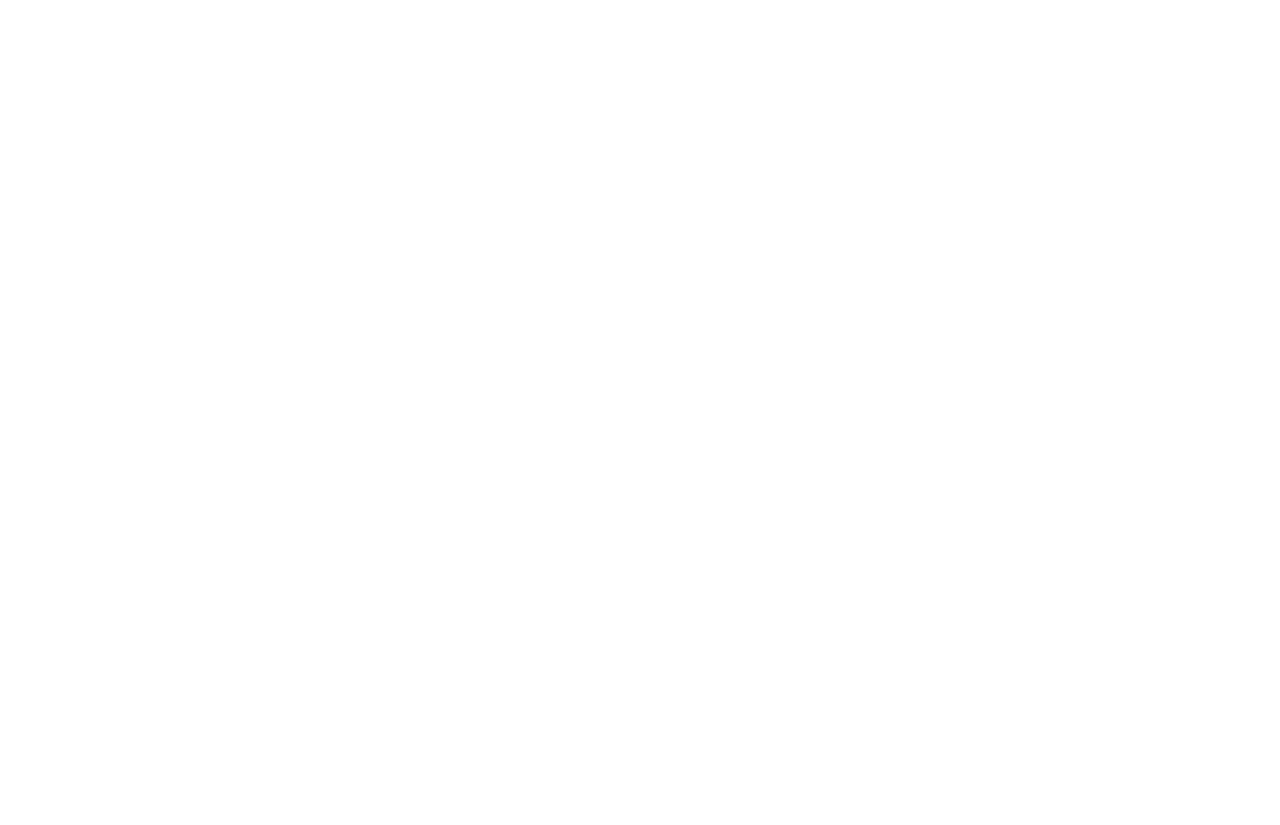
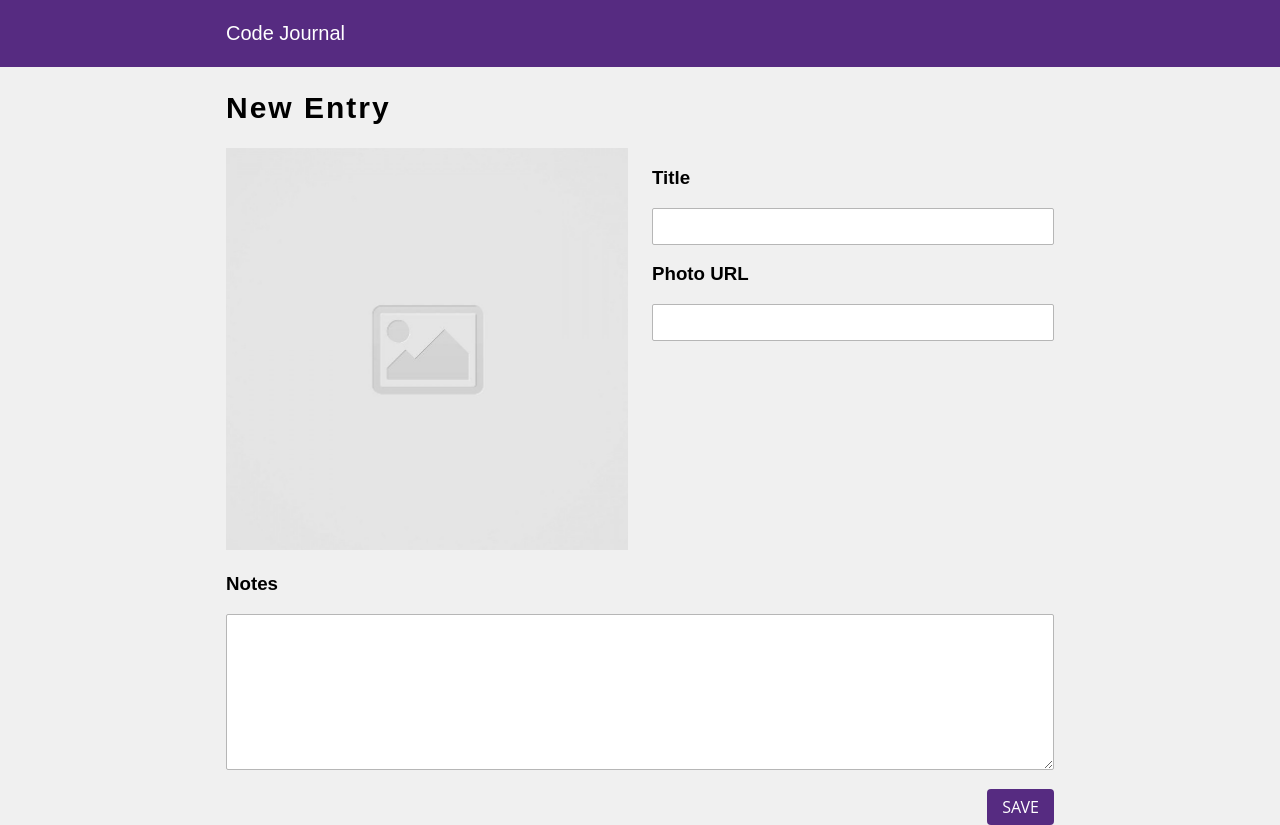
Before and after one commit to louiewhitz/code-journal, a website: page index.html in a window 1280 px wide. Before the commit the page ends 800 px from the top, so only its background shows below. Drawn offline with Linux system fonts and the light colour scheme.

Commit message:
Completed the html and css for the entry-form page

```diff
--- a/css/styles.css
+++ b/css/styles.css
@@ -0,0 +1,64 @@
+body {
+  font-family: "Proza Libre", sans-serif;
+  font-style: normal;
+  font-weight: 600;
+  background-color: #f0f0f0;
+}
+
+.header-container {
+  width: 100vw;
+  background-color: #562b81;
+}
+
+#head-h3 {
+  font-family: "Proza Libre", sans-serif;
+  font-style: normal;
+  font-weight: 400;
+  font-size: 20px;
+  line-height: 27px;
+  color: #fff;
+}
+
+.column-full > h1 {
+  font-style: normal;
+  font-weight: 600;
+  font-size: 30px;
+  line-height: 41px;
+  letter-spacing: 2px;
+}
+
+.object-fit {
+  object-fit: contain;
+}
+
+img {
+  width: 100%;
+}
+
+input {
+  padding: 10px;
+}
+
+input,
+textarea {
+  width: 100%;
+  border: 1px solid #b6b6b6;
+  border-radius: 2px;
+}
+
+.align-right {
+  text-align: right;
+}
+
+.button {
+  background-color: #562b81;
+  color: white;
+  padding: 7px 15px;
+  border-radius: 4px;
+  border-style: none;
+  margin-top: 15px;
+  font-family: "Open Sans", sans-serif;
+  font-style: normal;
+  font-weight: 400;
+  font-size: 16px;
+}
--- a/index.html
+++ b/index.html
@@ -1,24 +1,58 @@
 <!DOCTYPE html>
 <html lang="en">
+
 <head>
   <meta charset="UTF-8">
   <meta name="viewport" content="width=device-width, initial-scale=1.0">
   <title>Code Journal</title>
   <link rel="icon" href="images/favicon.ico">
-  <link
-    rel="stylesheet"
-    href="https://cdnjs.cloudflare.com/ajax/libs/font-awesome/6.0.0/css/all.min.css"
+  <link rel="stylesheet" href="https://cdnjs.cloudflare.com/ajax/libs/font-awesome/6.0.0/css/all.min.css"
     integrity="sha512-9usAa10IRO0HhonpyAIVpjrylPvoDwiPUiKdWk5t3PyolY1cOd4DSE0Ga+ri4AuTroPR5aQvXU9xC6qOPnzFeg=="
-    crossorigin="anonymous"
-    referrerpolicy="no-referrer" />
+    crossorigin="anonymous" referrerpolicy="no-referrer" />
   <link rel="stylesheet" href="css/reset.css">
   <link rel="stylesheet" href="css/layout.css">
   <link rel="stylesheet" href="css/styles.css">
 </head>
 <body>
-  <header>
+  <header class="header-container">
+    <div class="container">
+      <div class="row">
+        <div class="column-full">
+          <h3 id="head-h3">Code Journal</h3>
+        </div>
+      </div>
+    </div>
   </header>
   <main>
+    <div class="view" data-view="entry-form">
+      <form class="container" id="form">
+        <div class="row">
+          <div class="column-full">
+            <h1>New Entry</h1>
+          </div>
+        </div>
+        <div class="row">
+          <div class="column-half">
+            <img src="/images/placeholder-image-square.jpg" alt="placeholder" class="object-fit" id="placeholder" />
+          </div>
+          <div class="column-half">
+            <h3><label for="title">Title</label></h3>
+            <input type="text" required name="title" id="title" />
+            <h3><label for="photo-url">Photo URL</label></h3>
+            <input type="text" name="photo" class="photo-url" id="photo" required />
+          </div>
+        </div>
+        <div class="row">
+          <div class="column-full">
+            <h3><label for="notes">Notes</label></h3>
+            <textarea name="notes" id="notes" cols="30" rows="10" required></textarea>
+            <div class="align-right">
+              <button type="submit" value="SUBMIT" class="button">SAVE</button>
+            </div>
+          </div>
+        </div>
+      </form>
+    </div>
   </main>
   <script src="js/data.js"></script>
   <script src="js/main.js"></script>
```
Also changed, not shown: .devcontainer/devcontainer.json.
